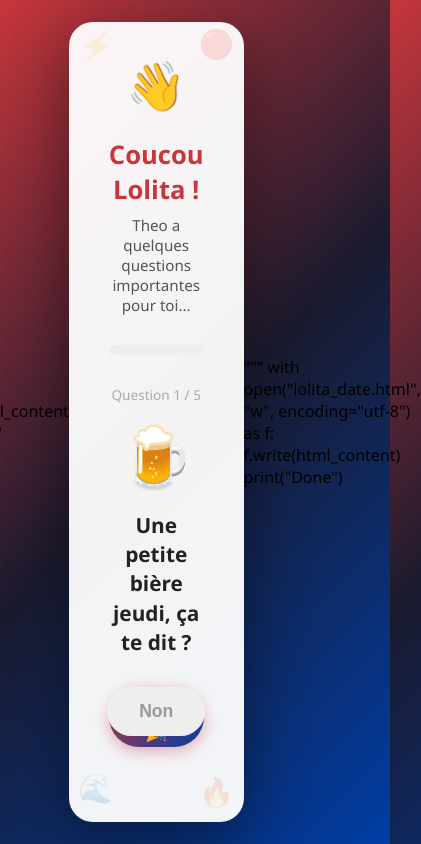
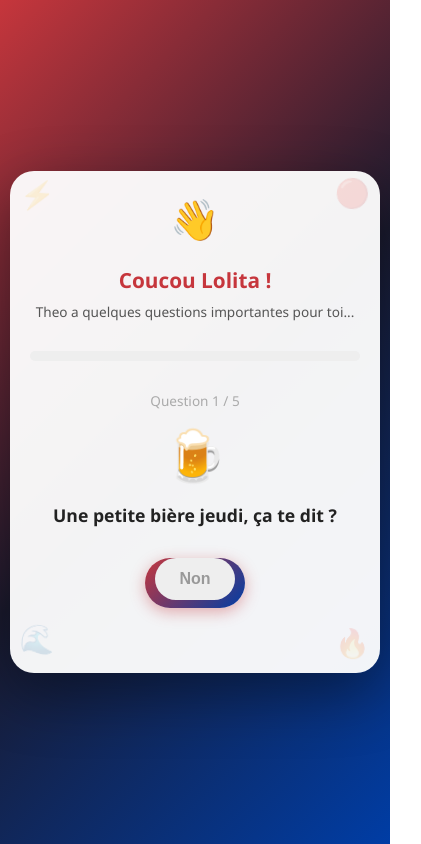
Before and after one commit to Mobulding/date-lolita, a plain HTML site: page index.html in a window 390 px wide. Shown: the whole page, 421 px wide, since content can reach past the window. Drawn offline with Linux system fonts and the light colour scheme.

Commit message:
deuxieme commit

```diff
--- a/index.html
+++ b/index.html
@@ -1,4 +1,4 @@
-html_content = """<!DOCTYPE html>
+<!DOCTYPE html>
 <html lang="fr">
 <head>
     <meta charset="UTF-8">
@@ -209,6 +209,51 @@ html_content = """<!DOCTYPE html>
             font-size: 0.85rem;
             margin-bottom: 10px;
         }
+
+        @media (max-width: 480px) {
+            .container {
+                padding: 30px 20px;
+                max-width: 100%;
+                width: 95%;
+            }
+
+            h1 {
+                font-size: 1.3rem;
+            }
+
+            .subtitle {
+                font-size: 0.85rem;
+            }
+
+            .question-text {
+                font-size: 1.1rem;
+            }
+
+            .question-emoji {
+                font-size: 50px;
+            }
+
+            .btn {
+                padding: 12px 24px;
+                font-size: 1rem;
+            }
+
+            .final-gif {
+                width: 180px;
+            }
+
+            .final-title {
+                font-size: 1.6rem;
+            }
+
+            .emoji-header {
+                font-size: 40px;
+            }
+
+            .btn-container {
+                height: 50px;
+            }
+        }
     </style>
 </head>
 <body>
@@ -369,9 +414,4 @@ html_content = """<!DOCTYPE html>
 </script>
 
 </body>
-</html>"""
-
-with open("lolita_date.html", "w", encoding="utf-8") as f:
-    f.write(html_content)
-
-print("Done")
+</html>
```
